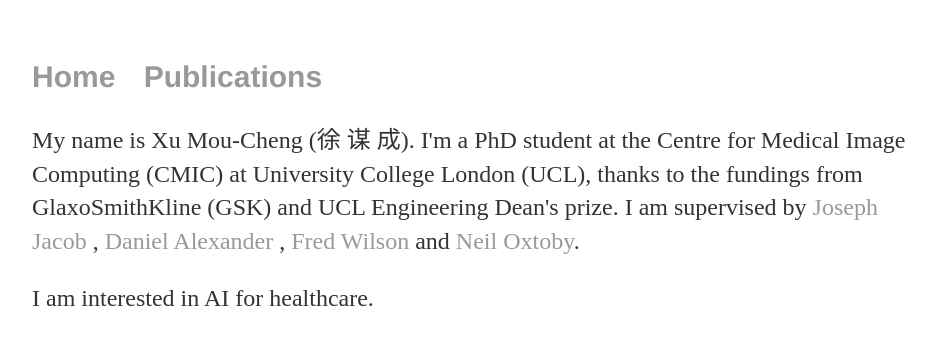
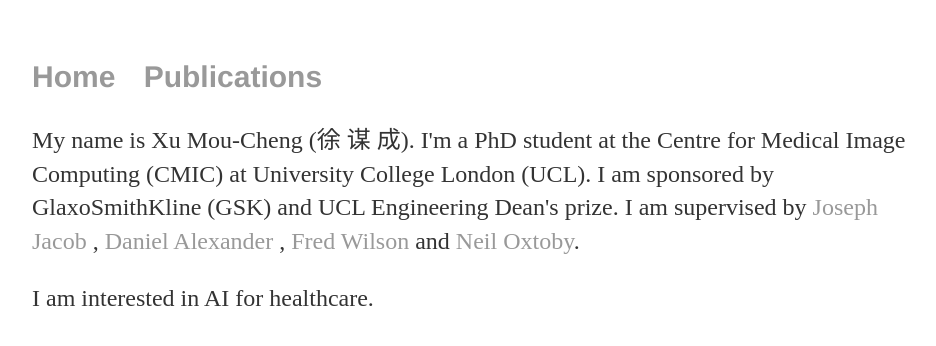
Before and after one commit to moucheng2017/mouchengxu.github.io, a Jekyll site: the page built from index.html, in a window 1280 px wide. Shown: the top 346 px of the page, without its empty margins (160-1096 px from the left). Built offline with Jekyll 4.4.1, drawn with Linux system fonts in a browser that asks for light colours.

Commit message:
Update index.html

```diff
--- a/index.html
+++ b/index.html
@@ -4,7 +4,7 @@
 ---
 <div class="blurb">
 <!-- 	<h1>About Mou-Cheng Xu (徐 谋 成)</h1> -->
-	<p>My name is Xu Mou-Cheng (徐 谋 成). I'm a PhD student at the Centre for Medical Image Computing (CMIC) at University College London (UCL), thanks to the fundings from GlaxoSmithKline (GSK) and UCL Engineering Dean's prize.
+	<p>My name is Xu Mou-Cheng (徐 谋 成). I'm a PhD student at the Centre for Medical Image Computing (CMIC) at University College London (UCL). I am sponsored by GlaxoSmithKline (GSK) and UCL Engineering Dean's prize.
 		I am supervised by <a href="https://scholar.google.com/citations?user=XCcV5ocAAAAJ&hl=en">Joseph Jacob</a> ,
 		<a href="https://scholar.google.co.uk/citations?user=mH-ZOQEAAAAJ&hl=en">Daniel Alexander</a> ,
 		<a href="https://uk.linkedin.com/in/frederickwilson">Fred Wilson</a> and
```
